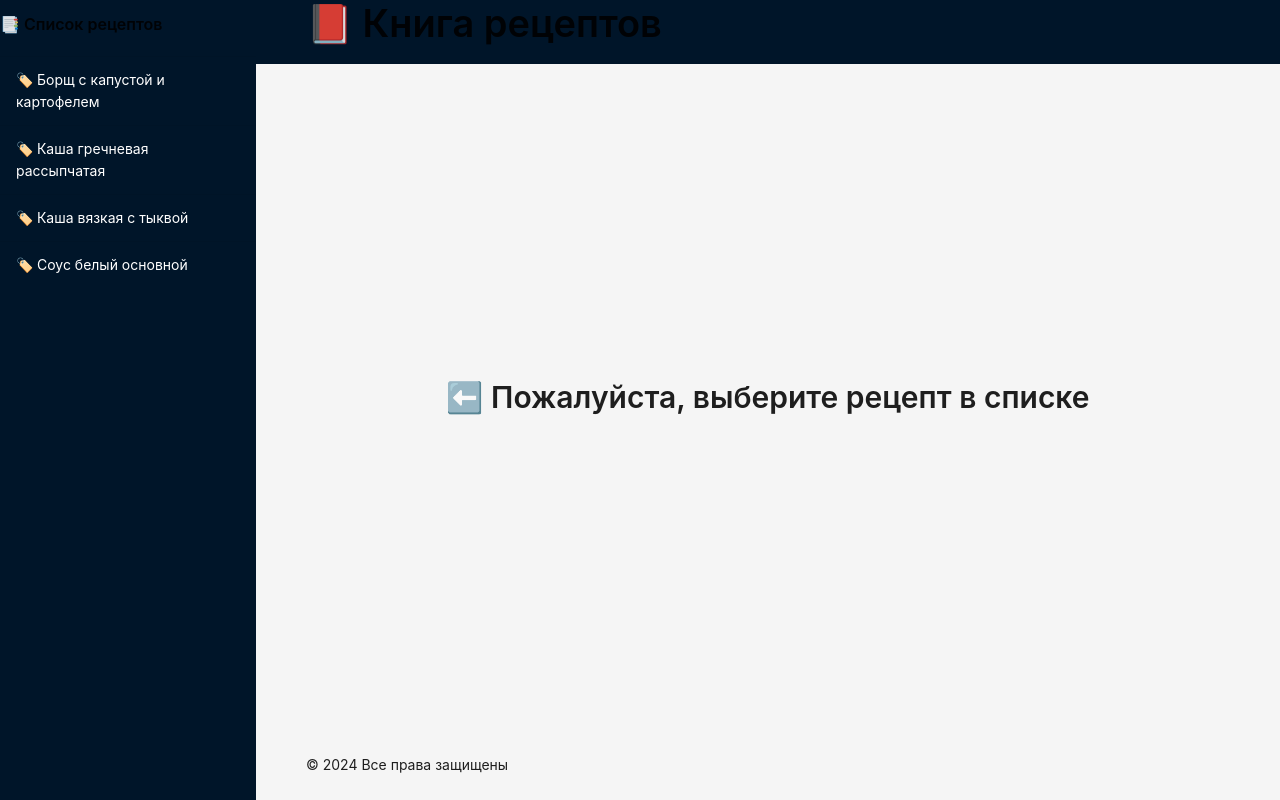
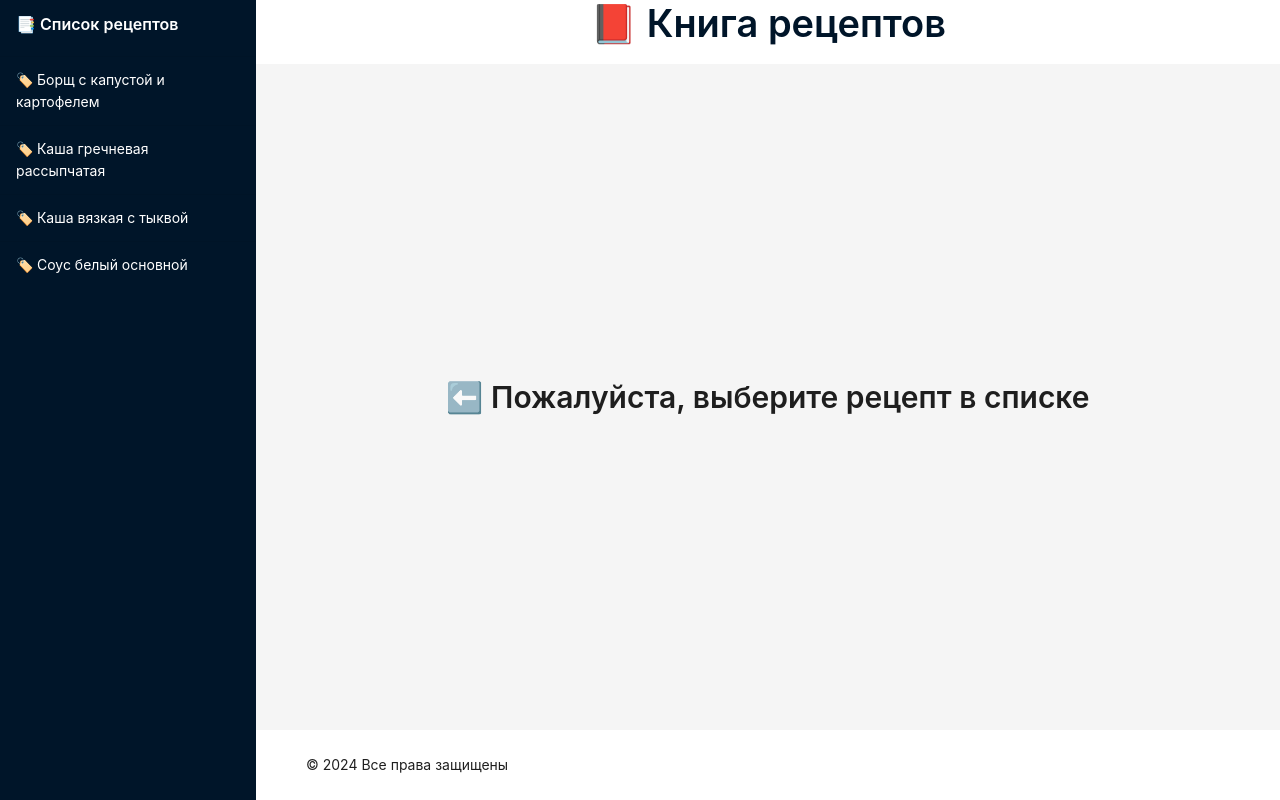
Before and after one commit to liahrothstein/recipe.book, a React (Vite) app: page /#/ in a window 1280 px wide. Built offline with nearby package versions, Linux system fonts and the light colour scheme.

Commit message:
fix: change css selectors

```diff
--- a/src/shared/sass/widgets/_app_footer.scss
+++ b/src/shared/sass/widgets/_app_footer.scss
@@ -1,5 +1,5 @@
 @use '../abstracts' as *;
 
-:where(.css-dev-only-do-not-override-1kuana8).ant-layout-footer {
+footer.ant-layout-footer {
     background-color: $footerBackgroundColor;
 }
--- a/src/shared/sass/widgets/_app_header.scss
+++ b/src/shared/sass/widgets/_app_header.scss
@@ -1,6 +1,6 @@
 @use '../abstracts' as *;
 
-:where(.css-dev-only-do-not-override-1kuana8).ant-layout-header {
+header.ant-layout-header {
     background-color: $headerBackgroundColor;
 
     h1.ant-typography {
--- a/src/shared/sass/widgets/_app_side.scss
+++ b/src/shared/sass/widgets/_app_side.scss
@@ -1,6 +1,6 @@
 @use '../abstracts' as *;
 
-h5:where(.css-dev-only-do-not-override-1kuana8).ant-typography {
+h5.ant-typography {
     padding: 0 16px;
     color: $sideTextColor;
 }
```
